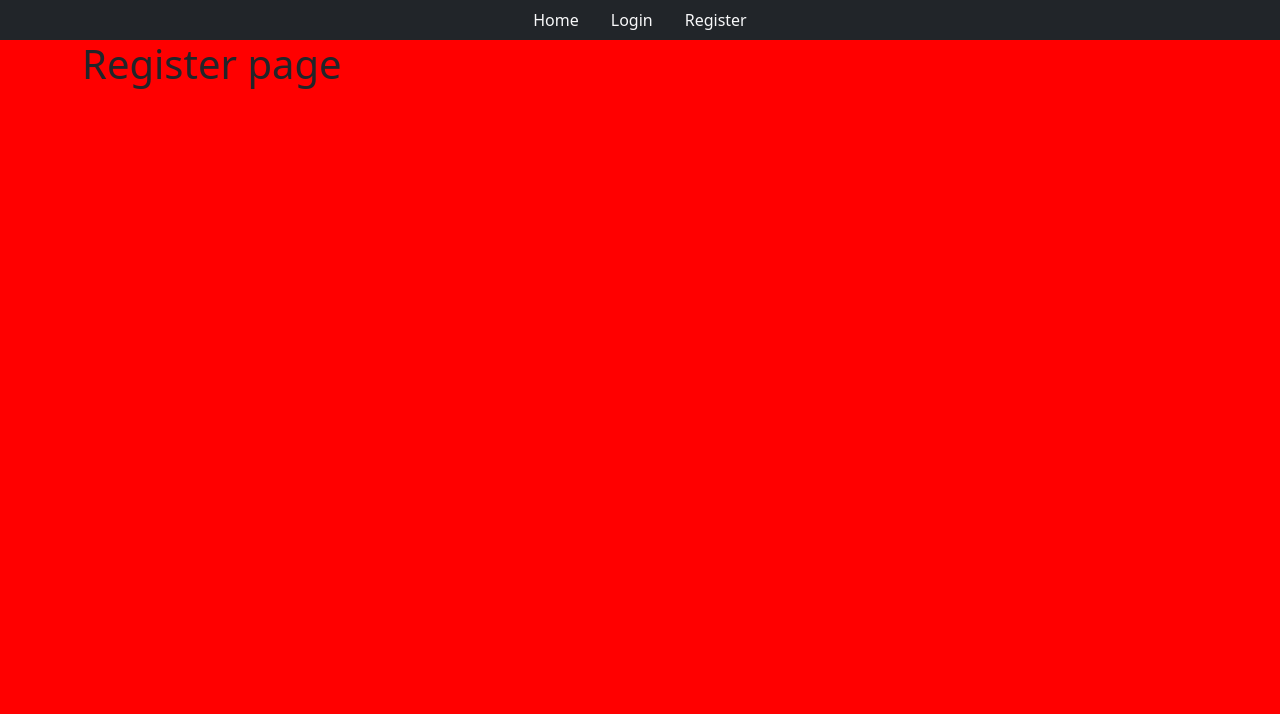
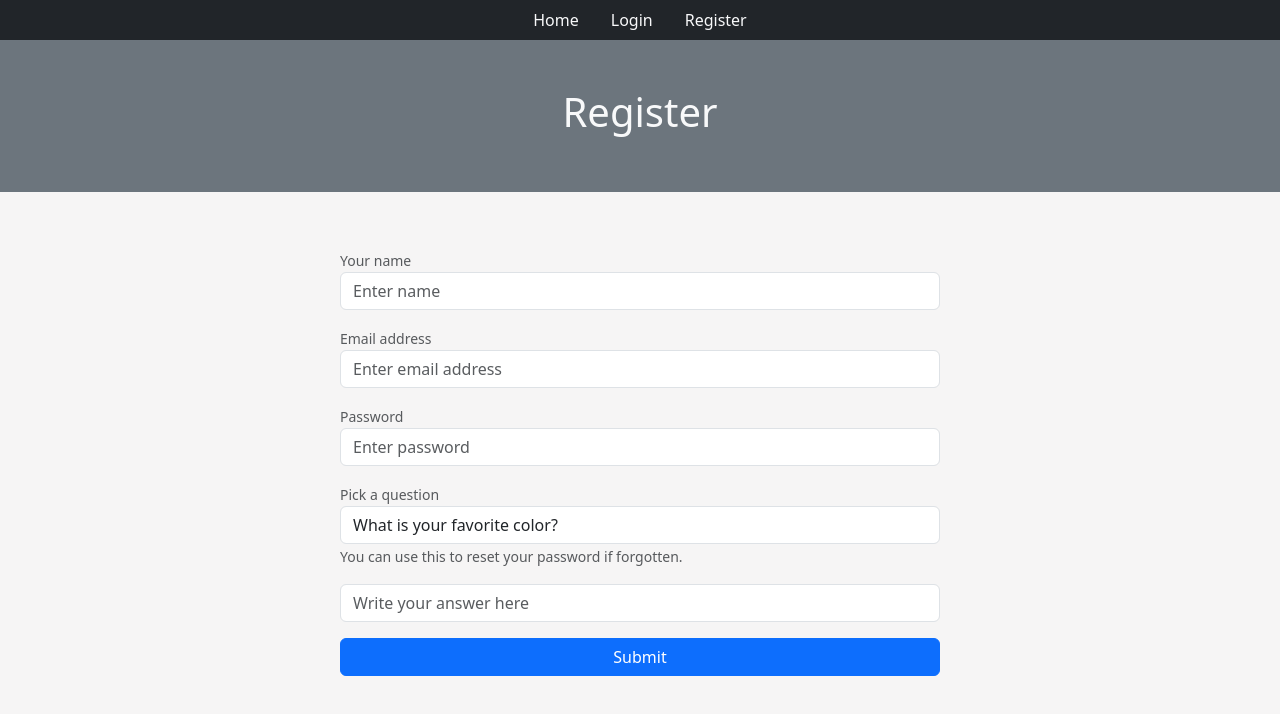
Before and after one commit to zannager/MERN-Stack-bootcamp, a Next.js app in the folder merncamp/client/: page /register in a window 1280 px wide. Shown: the top 714 px of the page. Built offline with nearby package versions, Linux system fonts and the light colour scheme.

Commit message:
setting up register page

```diff
--- a/merncamp/client/pages/register.js
+++ b/merncamp/client/pages/register.js
@@ -1,9 +1,69 @@
 const Register = () => {
   return (
-    <div className='container'>
-      <div className='row'>
-        <div className='col'>
-          <h1>Register page</h1>
+    <div className='container-fluid'>
+      <div className='row py-5 bg-secondary text-light'>
+        <div className='col text-center'>
+          <h1>Register</h1>
+        </div>
+      </div>
+      <div className='row py-5'>
+        <div className='col-md-6 offset-md-3'>
+          <form>
+            <div className='form-group p-2'>
+              <small>
+                <label className='text-muted'>Your name</label>
+              </small>
+              <input
+                type='text'
+                className='form-control'
+                placeholder='Enter name'
+              />
+            </div>
+            <div className='form-group p-2'>
+              <small>
+                <label className='text-muted'>Email address</label>
+              </small>
+              <input
+                type='email'
+                className='form-control'
+                placeholder='Enter email address'
+              />
+            </div>
+            <div className='form-group p-2'>
+              <small>
+                <label className='text-muted'>Password</label>
+              </small>
+              <input
+                type='password'
+                className='form-control'
+                placeholder='Enter password'
+              />
+            </div>
+            <div className='form-group p-2'>
+              <small>
+                <label className='text-muted'>Pick a question</label>
+              </small>
+              <select className='form-control'>
+                <option>What is your favorite color?</option>
+                <option>What is your best friend's name?</option>
+                <option>What city you were born?</option>
+              </select>
+
+              <small className='form-text text-muted'>
+                You can use this to reset your password if forgotten.
+              </small>
+            </div>
+            <div className='form-group p-2'>
+              <input
+                type='text'
+                className='form-control'
+                placeholder='Write your answer here'
+              />
+            </div>
+            <div className='form-group p-2'>
+              <button className='btn btn-primary col-12'>Submit</button>
+            </div>
+          </form>
         </div>
       </div>
     </div>
--- a/merncamp/client/public/css/styles.css
+++ b/merncamp/client/public/css/styles.css
@@ -3,5 +3,5 @@ img {
 }
 
 body {
-  background-color: red !important;
+  background-color: rgb(246, 245, 245) !important;
 }
```
